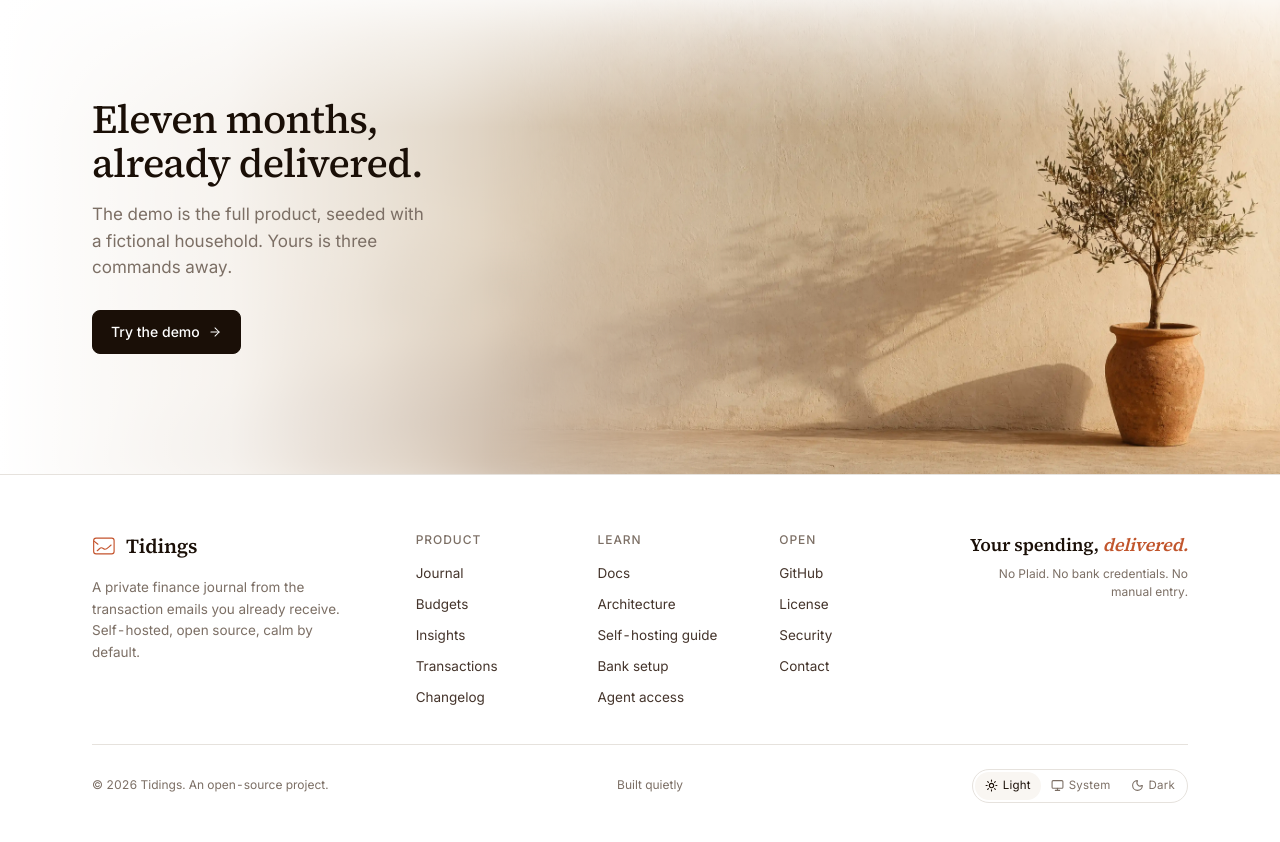
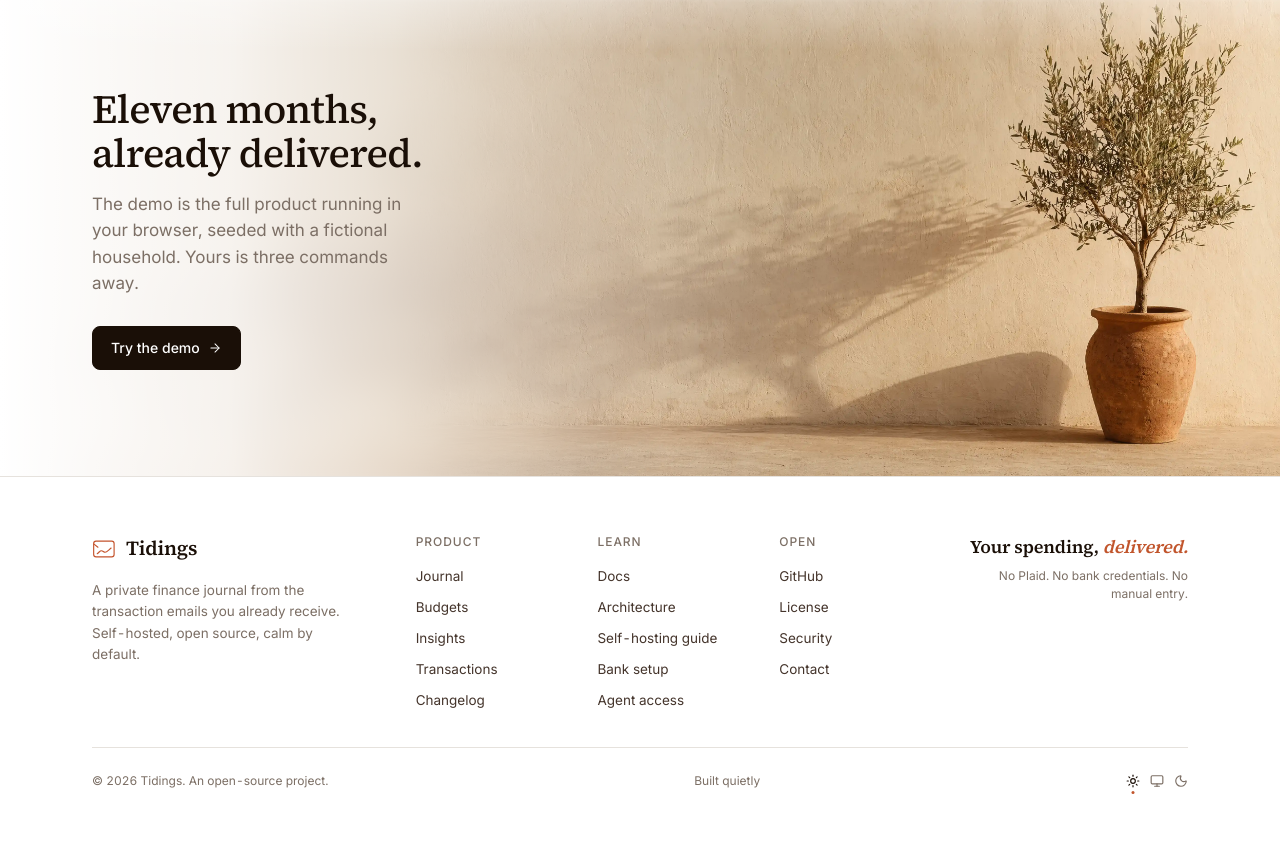
Before and after one commit to tvhahn/tidings, a React app in the folder frontend/: page /transactions in a window 1280 px wide. Shown: the part 5898-6740 px from the top of the page. Built offline with nearby package versions, Linux system fonts and the light colour scheme.

Commit message:
✨ feat(marketing): Close the page on a pinned olive-tree scene
- Merge FAQ and coda into a .closing scene: the photograph is
  bottom-anchored out of flow with a min-height reservation, so
  opening any FAQ answer slides the text down over the scene while
  the photo and footer hold still (the old behavior pushed both).
- The soft dissolve is a fixed-height apron riding the FAQ's bottom
  edge (pixel stops — percentage stops on a growing box collapse
  into a hard seam); the plate is scaled up so the wall's tone
  reaches the last question's hairline. Mobile (≤880px) reverts to
  the stacked layout, keeping the coda position: relative so its
  absolute plate layers stay anchored to it.
- Coda subtitle now says the demo is the full product "running in
  your browser" — first-time readers know it's a live website, not
  an install.
- Footer theme picker drops the bordered pill for a bare
  sun/monitor/moon icon row with a brand dot under the active mode;
  same store wiring and aria semantics, visible focus ring.

Changed files:
Modified: CHANGELOG.md, frontend/src/marketing/MarketingApp.tsx, frontend/src/marketing/marketing.css, frontend/src/marketing/sections/Coda.tsx, frontend/src/marketing/sections/Footer.tsx

```diff
--- a/frontend/src/marketing/MarketingApp.tsx
+++ b/frontend/src/marketing/MarketingApp.tsx
@@ -20,8 +20,10 @@ export function MarketingApp() {
       <PrivacyBand />
       <GetStarted />
       <ForAgents />
-      <FAQ />
-      <Coda />
+      <div className="closing">
+        <FAQ />
+        <Coda />
+      </div>
       <Footer />
     </div>
   );
--- a/frontend/src/marketing/marketing.css
+++ b/frontend/src/marketing/marketing.css
@@ -906,16 +906,35 @@
   white-space: nowrap;
 }
 
+/* ---------- Closing scene (FAQ riding over the coda photograph) ---------- */
+/* FAQ and Coda share one positioning context so the photograph can sit BEHIND
+   the FAQ: the coda is pulled out of flow and bottom-anchored, the FAQ stays in
+   normal flow on top, and opening an answer slides the FAQ's soft bottom apron
+   DOWN over the still photograph instead of pushing it. min-height reserves the
+   composition so neither the photo nor the footer moves for any answer at
+   desktop widths — see the tuned value below. Below 880px this all reverts to a
+   plain stack (the coda flows after the FAQ) in the responsive block. */
+.marketing .closing {
+  position: relative;
+  overflow: hidden;
+  /* Tuned: FAQ height with its first answer open (~430px at 1440) plus the
+     visible photograph region (~the old clamp, ~560px) ≈ 990px, then padded so
+     the FAQ can grow to its tallest single answer ("What if my bank isn't
+     supported?", ~+180px) without the natural content height exceeding this —
+     i.e. the photo/footer stay put. Exceeding it degrades to a push, accepted
+     only on extreme viewports. Verified 1280–1920 with DevTools. */
+  min-height: 1180px;
+}
 /* ---------- Coda (the closing scene) ---------- */
 /* The coda IS the photograph — the page closes on the same text-over-room
    construction the hero opens with. Three layers: ::before is a blurred copy of
    the plate stretched to cover (an ambient tone-matched underlay for the left
    half), .coda-plate is the sharp photograph sized by HEIGHT so the entire tree
-   fits — air above the crown, pot on the floor — and ::after composites the
-   copy scrim plus a short top fade toward the FAQ. The bottom edge is a clean
-   crop: the photograph runs to the section's last pixel and lands on the
-   footer's restored hairline (a fade through the pot reads as an error; a crop
-   through the scene reads as photography). */
+   fits — air above the crown, pot on the floor — and ::after carries the left
+   copy scrim (the soft TOP edge now lives on the FAQ apron, not here). The
+   bottom edge is a clean crop: the photograph runs to the scene's last pixel and
+   lands on the footer's restored hairline (a fade through the pot reads as an
+   error; a crop through the scene reads as photography). */
 .marketing .coda {
   position: relative;
   overflow: hidden;
@@ -925,6 +944,21 @@
      breathe, but still clearly shorter than the hero so it reads as a close. */
   min-height: clamp(480px, 62vh, 660px);
   padding: 0;
+}
+/* Out-of-flow, bottom-anchored scene. The box is 220px taller than the old
+   clamp so the photograph extends UP past the FAQ's rest position — its real
+   top edge is always hidden behind the opaque FAQ block, and only the FAQ apron
+   (a soft fade) reveals the photo below. padding-top = the overhang (220px) so
+   the flex-centred copy lands in the VISIBLE bottom clamp region, exactly as
+   before. */
+.marketing .closing .coda {
+  position: absolute;
+  left: 0;
+  right: 0;
+  bottom: 0;
+  height: calc(clamp(480px, 62vh, 660px) + 220px);
+  margin: 0;
+  padding-top: 220px;
 }
 /* Ambient underlay: the plate itself, blurred and slightly overscaled (the
    scale hides the blur's edge bleed). Wherever the sharp plate's left mask
@@ -951,8 +985,18 @@
    4vw–26vw instead, which is what the ≤880px override used to hand-tune. */
 .marketing .coda-plate {
   position: absolute;
-  top: -2.1%;
-  bottom: -4.9%;
+  /* Anchored to the scene's BOTTOM with a height tied to the old clamp (not the
+     taller scene box), so the visible crop — air above the crown, pot on the
+     floor — is pixel-identical to before regardless of the 220px overhang. The
+     -4.9% bottom keeps the pot on the floor as in the original `right 30%`
+     crop; the height multiplier is raised past the original 1.07 so the
+     photograph's textured region (wall shading, crown) reaches up toward the
+     FAQ's last hairline — the extra pale air scales up into the hidden overhang
+     behind the FAQ instead of showing as a blank band below it. Mobile restores
+     the simple percentage offsets in the media block. */
+  top: auto;
+  bottom: calc(clamp(480px, 62vh, 660px) * -0.049);
+  height: calc(clamp(480px, 62vh, 660px) * 1.19);
   right: 0;
   aspect-ratio: 3 / 2;
   z-index: 0;
@@ -976,16 +1020,16 @@
   background-image: url("./assets/coda-room-dark.webp");
 }
 /* Composited overlay: a horizontal left scrim carries the copy (legibility
-   never rides on the photo) over a short top fade that dissolves the scene's
-   upper edge into the page surface below the FAQ. No bottom stops — the
-   photograph is deliberately cropped by the footer hairline instead. */
+   never rides on the photo). The soft TOP edge is no longer here — it moved to
+   the FAQ apron (#faq::after) so it travels with the FAQ's bottom when an answer
+   opens. No bottom stops either — the photograph is deliberately cropped by the
+   footer hairline. */
 .marketing .coda::after {
   content: "";
   position: absolute;
   inset: 0;
   z-index: 0;
-  background:
-    linear-gradient(
+  background: linear-gradient(
     to right,
     var(--surface) 0%,
     color-mix(in oklch, var(--surface) 88%, transparent) 18%,
@@ -993,12 +1037,6 @@
     color-mix(in oklch, var(--surface) 30%, transparent) 48%,
     color-mix(in oklch, var(--surface) 10%, transparent) 60%,
     transparent 72%
-    ),
-    linear-gradient(
-      to bottom,
-      var(--surface) 0%,
-      color-mix(in oklch, var(--surface) 55%, transparent) 12%,
-      transparent 30%
   );
   pointer-events: none;
 }
@@ -1037,10 +1075,39 @@
 /* The photograph crops onto the footer's own hairline — the same boundary
    grammar as the sticky nav's border, so the page opens and closes with
    matching hardware. Only the gap goes; the border stays. */
-.marketing .coda + footer {
+.marketing .closing + footer {
   margin-top: 0;
 }
 /* ---------- FAQ ---------- */
+/* The FAQ rides in normal flow ON TOP of the bottom-anchored coda photograph.
+   Its opaque surface hides the photo's true top edge; its apron (::after) is the
+   soft dissolve into the photo and travels with the FAQ's bottom when an answer
+   opens. */
+.marketing #faq {
+  position: relative;
+  z-index: 1;
+  background: var(--surface);
+}
+/* The apron IS the photograph's soft top edge. PIXEL stops only — percentage
+   stops against a growing box collapse into a hard line as the FAQ expands. */
+.marketing #faq::after {
+  content: "";
+  position: absolute;
+  top: 100%;
+  left: 0;
+  right: 0;
+  height: 72px;
+  /* Starts just shy of opaque: the plate's hard top edge is hidden behind the
+     FAQ's own surface, so the apron only needs to ease surface into photograph —
+     a lighter start lets the wall's tone reach the hairline. */
+  background: linear-gradient(
+    to bottom,
+    color-mix(in oklch, var(--surface) 88%, transparent),
+    color-mix(in oklch, var(--surface) 34%, transparent) 34%,
+    transparent
+  );
+  pointer-events: none;
+}
 .marketing .faq {
   display: grid;
   grid-template-columns: 1fr 2fr;
@@ -1171,25 +1238,22 @@
 }
 
 /* ---------- Footer theme picker ---------- */
+/* A bare icon row, not a pill: three glyphs in the footer's muted tone, the
+   active mode marked by a small brand-coloured dot beneath its icon. */
 .marketing .foot-theme {
   display: inline-flex;
   align-items: center;
-  border: 1px solid var(--border);
-  border-radius: 999px;
-  padding: 2px;
-  background: var(--surface-card);
+  gap: 10px;
 }
 .marketing .foot-theme button {
+  position: relative;
   display: inline-flex;
   align-items: center;
-  gap: 5px;
+  justify-content: center;
   border: 0;
   background: transparent;
-  padding: 5px 10px;
-  font-size: 11.5px;
-  letter-spacing: 0.02em;
+  padding: 0;
   color: var(--fg-muted);
-  border-radius: 999px;
   cursor: pointer;
   font-family: inherit;
 }
@@ -1197,12 +1261,28 @@
   color: var(--fg);
 }
 .marketing .foot-theme button.is-active {
-  background: var(--surface-muted);
   color: var(--fg);
 }
+/* Active marker: a 3px brand dot centred 3px beneath the icon. */
+.marketing .foot-theme button.is-active::after {
+  content: "";
+  position: absolute;
+  top: calc(100% + 3px);
+  left: 50%;
+  transform: translateX(-50%);
+  width: 3px;
+  height: 3px;
+  border-radius: 999px;
+  background: var(--brand);
+}
+.marketing .foot-theme button:focus-visible {
+  outline: 2px solid var(--brand);
+  outline-offset: 2px;
+  border-radius: 4px;
+}
 .marketing .foot-theme svg {
-  width: 13px;
-  height: 13px;
+  width: 14px;
+  height: 14px;
 }
 
 /* ---------- Responsive (light) ---------- */
@@ -1303,8 +1383,33 @@
      plate is wider than a narrow viewport, so the right-anchored crop shows the
      tree plus a strip of wall — the widened left scrim plus the tighter copy
      width keep every line on the calm wall strip, never over the canopy. */
+  /* Below 880px the ride-over mechanism reverts to a plain stack: the coda flows
+     back after the FAQ, the reserved height and apron are dropped, and the top
+     fade returns to the coda itself (the .coda::after override below). Expansion
+     may push the photo down on mobile — decided and accepted. */
+  .marketing .closing {
+    min-height: 0;
+  }
+  .marketing .closing .coda {
+    /* Back in flow — but must stay `relative`, not `static`: the plate and the
+       ::before/::after overlays are absolute and must keep resolving against
+       the coda, not against the (much taller) .closing wrapper. */
+    position: relative;
+    inset: auto;
+    height: auto;
+    padding-top: 0;
+  }
+  .marketing #faq::after {
+    display: none;
+  }
   .marketing .coda {
     min-height: 380px;
+  }
+  /* Restore the simple percentage offsets against the static 380px box. */
+  .marketing .coda-plate {
+    top: -2.1%;
+    bottom: -4.9%;
+    height: auto;
   }
   .marketing .coda-title {
     font-size: 22px;
--- a/frontend/src/marketing/sections/Coda.tsx
+++ b/frontend/src/marketing/sections/Coda.tsx
@@ -8,8 +8,8 @@ export function Coda() {
         <div className="coda-inner">
           <h2 className="coda-title">Eleven months, already delivered.</h2>
           <p className="coda-sub">
-            The demo is the full product, seeded with a fictional household. Yours is three commands
-            away.
+            The demo is the full product running in your browser, seeded with a fictional household.
+            Yours is three commands away.
           </p>
           <a className="btn btn-primary" href="/demo">
             <span>Try the demo</span>
--- a/frontend/src/marketing/sections/Footer.tsx
+++ b/frontend/src/marketing/sections/Footer.tsx
@@ -23,8 +23,7 @@ function ThemePicker() {
           aria-label={label}
           className={mode === value ? "is-active" : ""}
         >
-          <Icon size={13} aria-hidden="true" />
-          <span>{label}</span>
+          <Icon size={14} aria-hidden="true" />
         </button>
       ))}
     </div>
```
Also changed, not shown: CHANGELOG.md. Lines whose indentation alone changed are shown as unchanged.
